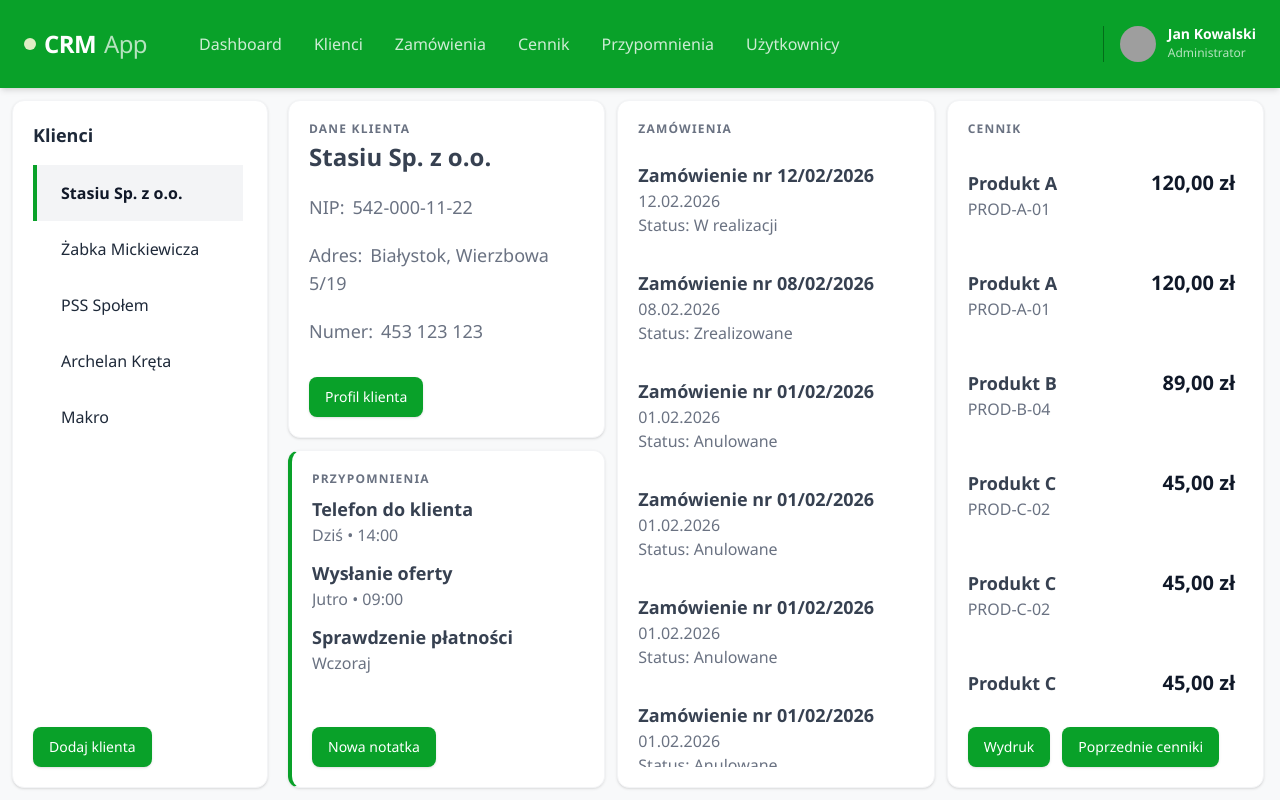
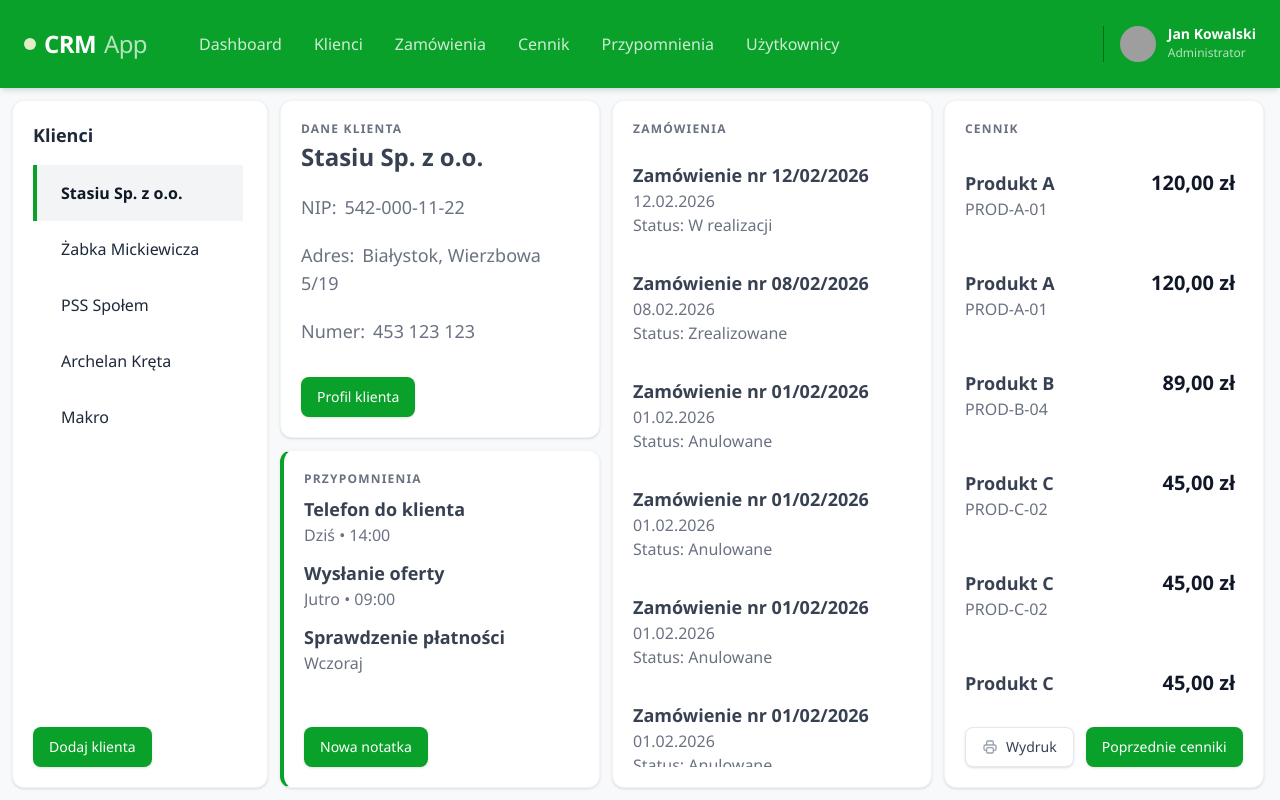
Before and after one commit to Mailosz0812/CRM-Front, an Angular app: page /admin/clients in a window 1280 px wide. Built offline with nearby package versions, Linux system fonts and the light colour scheme; grey boxes are pictures that could not be loaded.

Commit message:
redesign: changed print button

```diff
--- a/src/app/features/clients/clients.html
+++ b/src/app/features/clients/clients.html
@@ -1,52 +1,8 @@
 <div class="h-full flex flex-col">
 
-  <div class="xl:hidden shrink-0 mb-4 flex items-center justify-between">
-    <button (click)="isSidebarOpen = true" class="bg-primary text-white px-4 py-2 rounded-lg text-sm font-semibold flex items-center gap-2 shadow hover:bg-primary-dark transition">
-      <svg class="w-5 h-5" fill="none" stroke="currentColor" viewBox="0 0 24 24"><path stroke-linecap="round" stroke-linejoin="round" stroke-width="2" d="M4 6h16M4 12h16M4 18h16"></path></svg>
-      Wybierz klienta
-    </button>
-  </div>
 
-  @if (isSidebarOpen) {
-    <div (click)="isSidebarOpen = false" class="fixed inset-0 bg-black/50 z-40 xl:hidden"></div>
-  }
-
-  <div class="w-full flex-1 flex gap-5 min-h-0">
-    <div class="card w-[280px] xl:w-3xs gap-2 h-full flex flex-col  fixed xl:relative top-0 left-0 z-50 xl:z-auto transition-transform duration-300 bg-white xl:translate-x-0 shadow-2xl xl:shadow-sm"
-         [class.-translate-x-full]="!isSidebarOpen"
-         [class.translate-x-0]="isSidebarOpen">
-
-      <div class="flex items-center justify-between mb-2 shrink-0">
-        <div class="text-lg font-semibold text-gray-800">
-          Klienci
-        </div>
-        <button (click)="isSidebarOpen = false" class="xl:hidden p-1 text-gray-400 hover:text-gray-800 hover:bg-gray-100 rounded-md">
-          <svg class="w-6 h-6" fill="none" stroke="currentColor" viewBox="0 0 24 24"><path stroke-linecap="round" stroke-linejoin="round" stroke-width="2" d="M6 18L18 6M6 6l12 12"></path></svg>
-        </button>
-      </div>
-
-      <div class="flex flex-col flex-1 overflow-y-auto w-full pr-1">
-        <div class="px-6 py-4 text-base font-semibold text-gray-900 bg-gray-100 border-l-4 border-l-primary border-t-gray-100 border-r-gray-100 border-b-gray-100 cursor-pointer">
-          Stasiu Sp. z o.o.
-        </div>
-        <div class="px-6 py-4 text-base font-medium text-gray-800 hover:bg-gray-50 cursor-pointer border-l-4 border-transparent hover:border-gray-400 transition">
-          Żabka Mickiewicza
-        </div>
-        <div class="px-6 py-4 text-base font-medium text-gray-800 hover:bg-gray-50 cursor-pointer border-l-4 border-transparent hover:border-gray-400 transition">
-          PSS Społem
-        </div>
-        <div class="px-6 py-4 text-base font-medium text-gray-800 hover:bg-gray-50 cursor-pointer border-l-4 border-transparent hover:border-gray-400 transition">
-          Archelan Kręta
-        </div>
-        <div class="px-6 py-4 text-base font-medium text-gray-800 hover:bg-gray-50 cursor-pointer border-l-4 border-transparent hover:border-gray-400 transition">
-          Makro
-        </div>
-      </div>
-      <div class="flex shrink-0 w-full flex-wrap sm:flex-nowrap">
-        <app-button-small class="w-full sm:w-auto" [isFullWidth] = "true" [buttonText]="'Dodaj klienta'"></app-button-small>
-      </div>
-    </div>
-
+  <div class="w-full flex-1 flex flex-col xl:flex-row xl:gap-3 min-h-0">
+    <app-client-master/>
     <div class="flex-1 flex flex-col lg:grid lg:grid-cols-2 xl:grid-cols-3 lg:grid-rows-2 gap-3 h-full  min-h-0 pb-4 lg:pb-0 pr-1">
 
       <div class="card h-auto lg:h-full">
@@ -117,7 +73,8 @@
               <div class="text-gray-500">PROD-A-01</div>
             </div>
             <div class="text-xl font-semibold text-gray-900 whitespace-nowrap">120,00 zł</div>
-          </div>          <div class="py-4 flex items-start justify-between">
+          </div>
+          <div class="py-4 flex items-start justify-between">
             <div>
               <div class="text-lg font-semibold">Produkt A</div>
               <div class="text-gray-500">PROD-A-01</div>
@@ -164,8 +121,11 @@
           </div>
         </div>
         <div class="flex gap-3 mt-6 shrink-0 w-full flex-wrap sm:flex-nowrap">
-          <app-button-small class="w-full sm:w-auto" [isFullWidth]="true" [buttonText]="'Wydruk'"></app-button-small>
-          <app-button-small class="w-full sm:w-auto" [isFullWidth]="true" [buttonText]="'Poprzednie cenniki'"></app-button-small>
+          <button class="px-4 py-2 text-sm font-medium text-gray-700 bg-white border border-gray-200 rounded-lg hover:bg-gray-50 transition-colors flex items-center justify-center gap-2 shadow-sm">
+            <svg class="w-4 h-4 text-gray-400" fill="none" stroke="currentColor" viewBox="0 0 24 24"><path stroke-linecap="round" stroke-linejoin="round" stroke-width="2" d="M17 17h2a2 2 0 002-2v-4a2 2 0 00-2-2H5a2 2 0 00-2 2v4a2 2 0 002 2h2m2 4h6a2 2 0 002-2v-4a2 2 0 00-2-2H9a2 2 0 00-2 2v4a2 2 0 002 2zm8-12V5a2 2 0 00-2-2H9a2 2 0 00-2 2v4h10z"></path></svg>
+            Wydruk
+          </button>
+          <app-button-small routerLink="/admin/prices" class="w-full sm:w-auto" [isFullWidth]="true" [buttonText]="'Poprzednie cenniki'"></app-button-small>
         </div>
       </div>
 
--- a/src/app/features/clients/clients.ts
+++ b/src/app/features/clients/clients.ts
@@ -1,16 +1,19 @@
 import { Component } from '@angular/core';
 import {ButtonSmall} from '../../shared/button-small/button-small';
 import {NoteSection} from '../../layout/note-section/note-section';
+import {ClientMaster} from '../../layout/client-master/client-master';
+import {RouterLink} from '@angular/router';
 
 @Component({
   selector: 'app-clients',
   imports: [
     ButtonSmall,
-    NoteSection
+    NoteSection,
+    ClientMaster,
+    RouterLink
   ],
   templateUrl: './clients.html',
 })
 export class Clients {
-  isSidebarOpen = false;
 
 }
```
